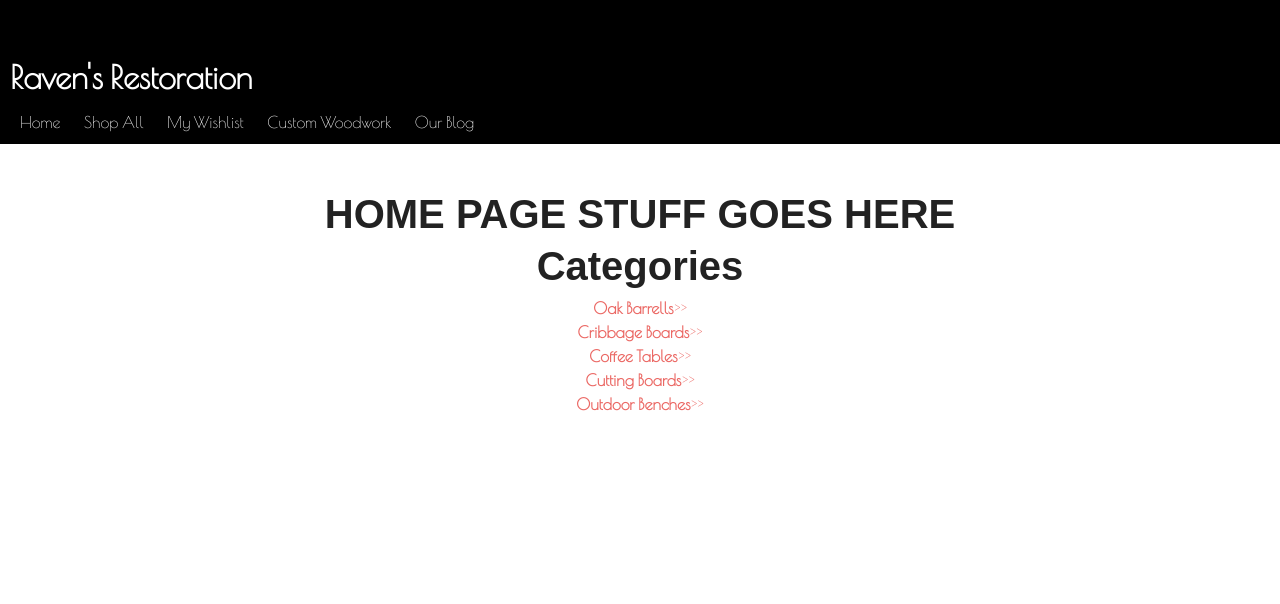
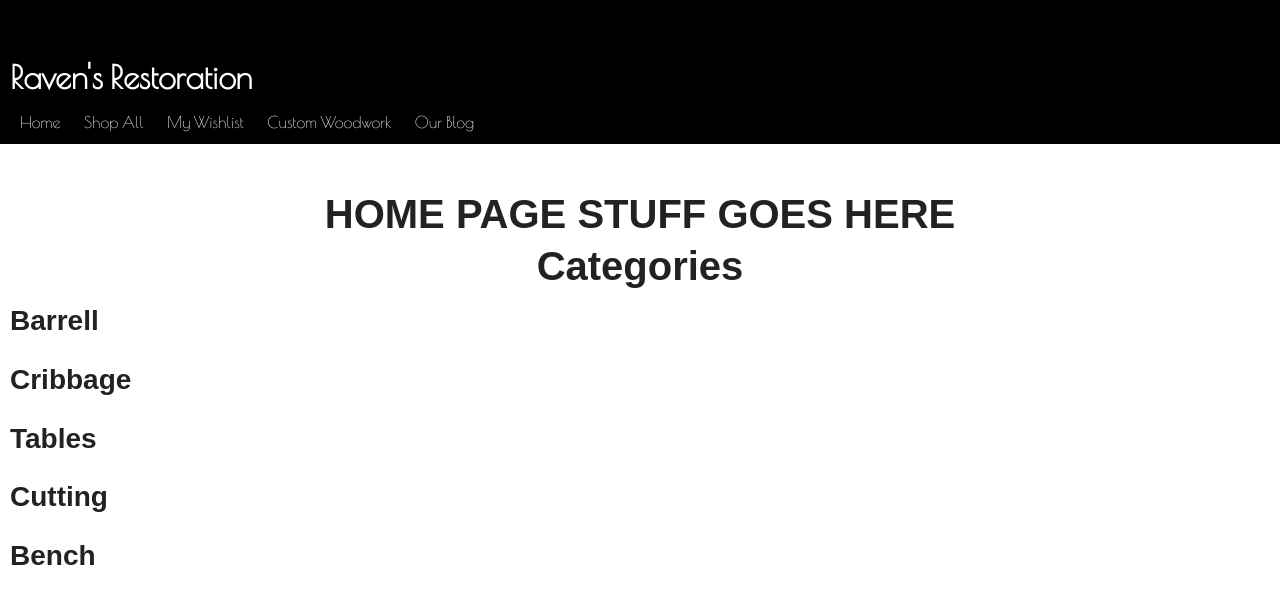
Before and after one commit to michelle-sokolov/onemore, a React (Create React App) app in the folder client/: page / in a window 1280 px wide. Shown: the top 604 px of the page. Built offline with nearby package versions, Linux system fonts and the light colour scheme; a web font is replaced by a local one.

Commit message:
enabled categories

```diff
--- a/client/src/components/Items.js
+++ b/client/src/components/Items.js
@@ -1,5 +1,5 @@
 import React from "react";
-import SaveBtn from "../components/SaveBtn";
+// import SaveBtn from "../components/SaveBtn";
 
 const mystyle = {
   height: "100px",
--- a/client/src/components/category.js
+++ b/client/src/components/category.js
@@ -1,30 +1,76 @@
 import React, { Component } from "react";
+// import { Link } from "react-router-dom";
+import Detail from "../pages//Detail";
+import items from "../items.json";
 // import {
 //     View,
 //     Text,
 //     StyleSheet,
 //     ImageBackground,
 // } from 'react-native';
+//const categories = ["Barrells", "Cribbage", "Tables"]
+//console.log(categories)
 
 export default class Category extends Component {
-    render() {
-        return (
+  state = {
+    renderCat: false,
+    cat: "",
+    items: items,
+    categories: []
+  };
 
-            // <ImageBackground source={require('./images/tree.JPEG')} styles={StyleSheet.container}>
-                <div className='homeTitle'>
-                    <h1>
-                        Categories
-                    </h1>
-                    <div className='barrels'>
+  componentDidMount() {
+
+    // read the items db
+    let categories = [];
+    items.map(cat => {
+      if (categories.indexOf(cat.category) === -1) {
+        categories.push(cat.category);
+      }
+    });
+    console.log(categories);
+    this.setState({ categories: categories });
+  }
+
+  handleCat = cat => {
+    console.log(cat);
+    let filterItems = this.state.items.filter(elem => elem.category === cat);
+    this.setState({ renderCat: true, cat: cat, items: filterItems });
+  };
+  handleRender = () =>{
+      console.log("render clicked")
+    this.setState({renderCat:false})
+  }
+  render() {
+    return (
+      // <ImageBackground source={require('./images/tree.JPEG')} styles={StyleSheet.container}>
+      <div className="homeTitle">
+        {this.state.renderCat ? (
+            <div>
+            <button onClick={() => this.handleRender()}>Backk to Categories</button>
+          <Detail cat={this.state.cat} items={this.state.items} />
+          </div>
+
+        ) : (
+          <div>
+            <h1>Categories</h1>
+            <div>
+              {this.state.categories.map(cat => (
+                <h3 onClick={() => this.handleCat(cat)}>{cat}</h3>
+              ))}
+            </div>
+          </div>
+        )}
+        {/* <div className='barrels'>
                         <a href='/search'>
                             <strong>Oak Barrells</strong>
-                            <span>>></span>
+                            <span></span>
                         </a>
-                    </div>
-                    <div className='cribbage'>
+                    </div> */}
+        {/* <div className='cribbage'>
                         <a href='/search'>
                             <strong>Cribbage Boards</strong>
-                            <span>>></span>
+                            <span></span>
                         </a>
                     </div>
                     <div className='coffee'>
@@ -44,12 +90,11 @@ export default class Category extends Component {
                             <strong>Outdoor Benches</strong>
                             <span>>></span>
                         </a>
-                    </div>
-                </div>
-            // </ImageBackground>
-
-        )
-    }
+                    </div> */}
+      </div>
+      // </ImageBackground>
+    );
+  }
 }
 // const styles = StyleSheet.create({
 //     container: {
--- a/client/src/components/home.js
+++ b/client/src/components/home.js
@@ -1,5 +1,5 @@
 import React from "react";
-import Category from './category'
+// import Category from './category'
 function HomeItem() {
   return (
     <div>
--- a/client/src/items.json
+++ b/client/src/items.json
@@ -6,7 +6,9 @@
     "description": "Made out of used wine barrels from our Frostwatch label.These barrels no longer impart the flavors needed for our wines, but that doesn’t mean they can’t be enjoyed. We glue three staves together and add four foot pads for added stability. This piece is oil finished and great for home display or unique serving method.",
     "dimensions": "37 feet by 8.5 feet",
     "price": "$45",
-    "button": "Save"
+    "button": "Save",
+    "category": "Barrell"
+
   },
   {
     "id": 2,
@@ -15,7 +17,8 @@
     "description": "Made out of used barrels from our Frostwatch label. The headboards are glued together forming a sturdy yet beautiful surface. Underneath the Lazy Susan we have reinforced the headboards with a circular ¼ inch Masonite piece. To allow the Lazy Susan to spin easily we attach a ball bearing circular turntable with rubber feet to avoid scratching.  Perfect for serving any number of guests in a creative and efficient manner.",
     "dimensions": "Diameterof 22 feet and Height of 1.5 feet",
     "price": "$45",
-    "button": "Save"
+    "button": "Save",
+    "category": "Barrell"
   },
   {
     "id": 3,
@@ -24,7 +27,8 @@
     "description": "These boards are slabbed from enormous oak trees that have fallen down over the years, the ages range from 160-300 year old. They are slabbed, planed, sanded, and holes are drilled. The three pairs of pegs are crafted from ¼ inch diameter rods of brass, stainless steel and mild steel (Mild Steel painted black for better differentiation from stainless steel and corrosion resistance). The pegs are then milled with ridges for appearance and grip. Underneath the board is a hollowed space for peg storage with a copper plate attached to a brass hinge for easy accessibility. Each board is meticulously crafted and inscriptions are customized for each customer. Hand engraved titles and messages are encouraged!",
     "dimensions": "Length of 22.5 feet by Width of 7.5 feet by Height: 4 feet",
     "price": "$160",
-    "button": "Save"
+    "button": "Save",
+    "category": "Cribbage"
   },
   {
     "id": 4,
@@ -33,7 +37,8 @@
     "description": "Beautiful 300 year old oak that fell down on the property. Years of termite damage left beautiful fragmented piece. We saw an opportunity to create a unique piece by filling in the damaged areas with layer after layer of epoxy. The wood and epoxy now seamlessly integrate to form a single piece. The table was finished with several layers of polyurethane for protection and water resistance. The stand is an aluminum beam that gives the table a modern look paired with extra stability.",
     "dimensions": "Length of 60 feet by Width of 17 feet by Height of 20 feet",
     "price": "$475",
-    "button": "Save"
+    "button": "Save",
+    "category": "Tables"
   },
   {
     "id": 5,
@@ -42,7 +47,8 @@
     "description": "Twin piece to the “Aluminum Epoxy Coffee Table”, this piece was crafted in a similar manner. The 300-year-old oak was sanded down and finished with several layers of polyurethane. This table is also a blend of oak and epoxy, however, we decided to go a different route with the legs. The table is held in place by 3/8 inch flat bar steel bent to shape with an oxyacetylene torch. These custom-made legs make the table extremely rugged and durable.",
     "dimensions": "Length of 58 feet by Width of 16 feet by Height of 21.5 feet",
     "price": "$450",
-    "button": "Save"
+    "button": "Save",
+    "category": "Tables"
   },
   {
     "id": 6,
@@ -51,7 +57,8 @@
     "description": "We make a variety of different cutting boards. They range in shapes, sizes, thicknesses, type of wood, live edge vs cut edge, laminates vs one piece. All boards are finished with food grade mineral oil/beeswax/carnauba wax and have customized inscriptions. We love working with customers to create their perfect board!",
     "dimensions": "All boards can be made to your specific dimensions.",
     "price": "$45",
-    "button": "Save"
+    "button": "Save",
+    "category": "Cutting"
   },
   {
     "id": 7,
@@ -60,7 +67,8 @@
     "description": "Made of 160-year-old White Oak. Once slabbed the outer bark was chipped away, giving it the semi-round bottom. We custom made the 3/8 inch flat steel by bending it to fit directly in the notches underneath the bench. This bench was also finished with polyurethane, so it can remain outside regardless of weather conditions.",
     "dimensions": "Length of 58 feet by Width of 14 feet by Height of 19.5 feet",
     "price": "$475",
-    "button": "Save"
+    "button": "Save",
+    "category": "Bench"
   },
   {
     "id": 8,
@@ -69,7 +77,8 @@
     "description": "This behemoth of a bench was an enormous piece that was slabbed off a 300-year-old oak. We sanded the piece down and decided to keep the live edge. The termite damage creates a unique pattern which gives the bench a natural feel. The legs are also oak with copper plated feet to avoid rot or unwanted moisture from the soil. This bench belongs outdoors, overlooking a beautiful view. The inscription states “May the view and the people you share it with, be equally spectacular.",
     "dimensions": "Length of 11 feet by Width of 16 feet by Height of 16 feet",
     "price": "n/a",
-    "button": "Save"
+    "button": "Save",
+    "category": "Bench"
   },
   {
     "id": 9,
@@ -78,6 +87,7 @@
     "description": "n/a",
     "dimensions": "Length of 65 feet by Width of 20 feet by Height of 16 feet",
     "price": "$399",
-    "button": "Save"
+    "button": "Save",
+    "category": "Bench"
   }
 ]
--- a/client/src/pages/Contact.js
+++ b/client/src/pages/Contact.js
@@ -1,9 +1,9 @@
 import React, { Component } from "react";
 import ContactForm from "../components/ContactForm";
 
-const mystyle = {
-  topPadding: "30px"
-};
+// const mystyle = {
+//   topPadding: "30px"
+// };
 
 class Contact extends Component {
   render() {
--- a/client/src/pages/Detail.js
+++ b/client/src/pages/Detail.js
@@ -1,13 +1,11 @@
-import React, { Component } from "react";
+import React from "react";
 import Items from "../components/Items";
-import SaveBtn from "../components/SaveBtn";
-import items from "../items.json";
+// import SaveBtn from "../components/SaveBtn";
+// import items from "../items.json";
 
-class Detail extends Component {
-  state = {
-    items
-  };
-  render() {
+function Detail (props){
+
+
     return (
       <div>
         <br /> <br />
@@ -21,12 +19,13 @@ class Detail extends Component {
             started.
           </h5>
         </center>
-        {this.state.items.map(item => (
+        {props.items.map(item => (
           <Items {...item} key={item.id} />
         ))}
       </div>
     );
-  }
+
+
 }
 
 export default Detail;
```
